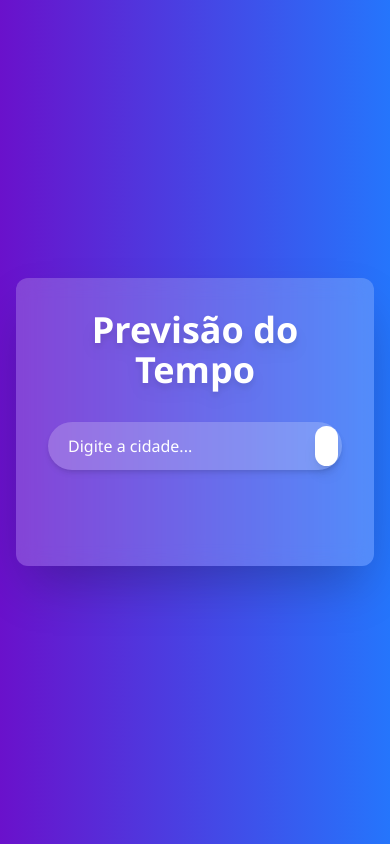
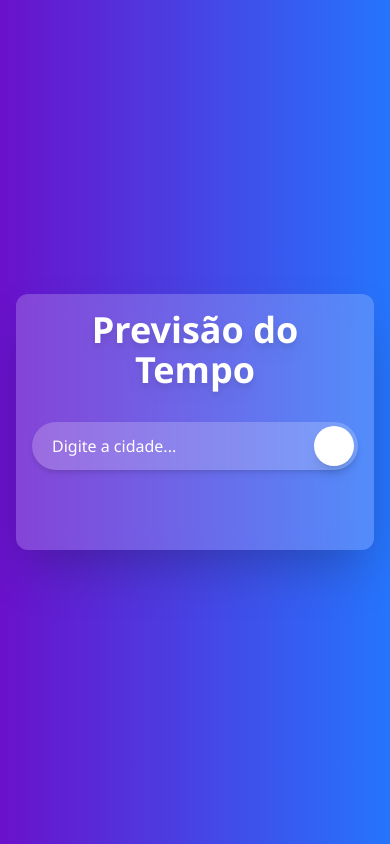
Before and after one commit to standbytheboy/previsao_tempo, a plain HTML site: page index.html in a window 390 px wide. Drawn offline with nearby package versions, Linux system fonts and the light colour scheme.

Commit message:
finishing responsivity

```diff
--- a/index.html
+++ b/index.html
@@ -9,11 +9,11 @@
     <link rel="stylesheet" href="./style.css" />
   </head>
   <body class="flex flex-col items-center justify-center min-h-screen p-4">
-    <div class="container rounded-xl shadow-2xl p-8 max-w-2xl w-full text-white text-center">
+    <div class="container rounded-xl shadow-2xl p-4 md:p-8 max-w-2xl w-full text-white text-center">
       <h1 class="text-4xl font-bold mb-8 drop-shadow-lg">Previsão do Tempo</h1>
 
       <form class="busca flex rounded-full bg-white bg-opacity-20 shadow-md mb-6 p-1">
-        <input type="search" id="searchInput" placeholder="Digite a cidade..." class="flex-1 bg-transparent text-white placeholder-white outline-none px-4 py-2"/>
+        <input type="search" id="searchInput" placeholder="Digite a cidade..." class="flex-1 w-10 bg-transparent text-white placeholder-white outline-none pl-4 py-2"/>
         <button type="submit" class="bg-white text-blue-600 rounded-full w-10 h-10 flex items-center justify-center shadow-lg transform transition-transform hover:scale-110">
           <i class="ai-search"></i>
         </button>
```
